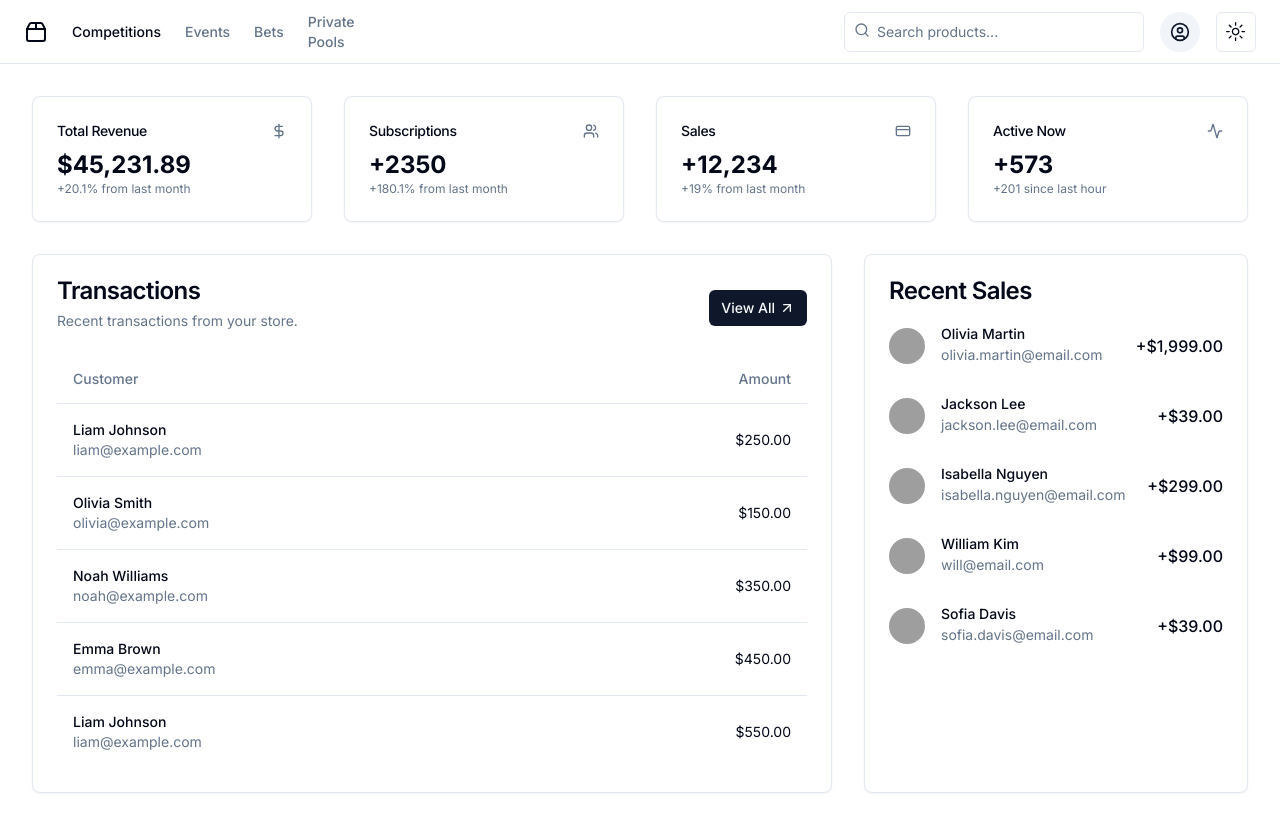
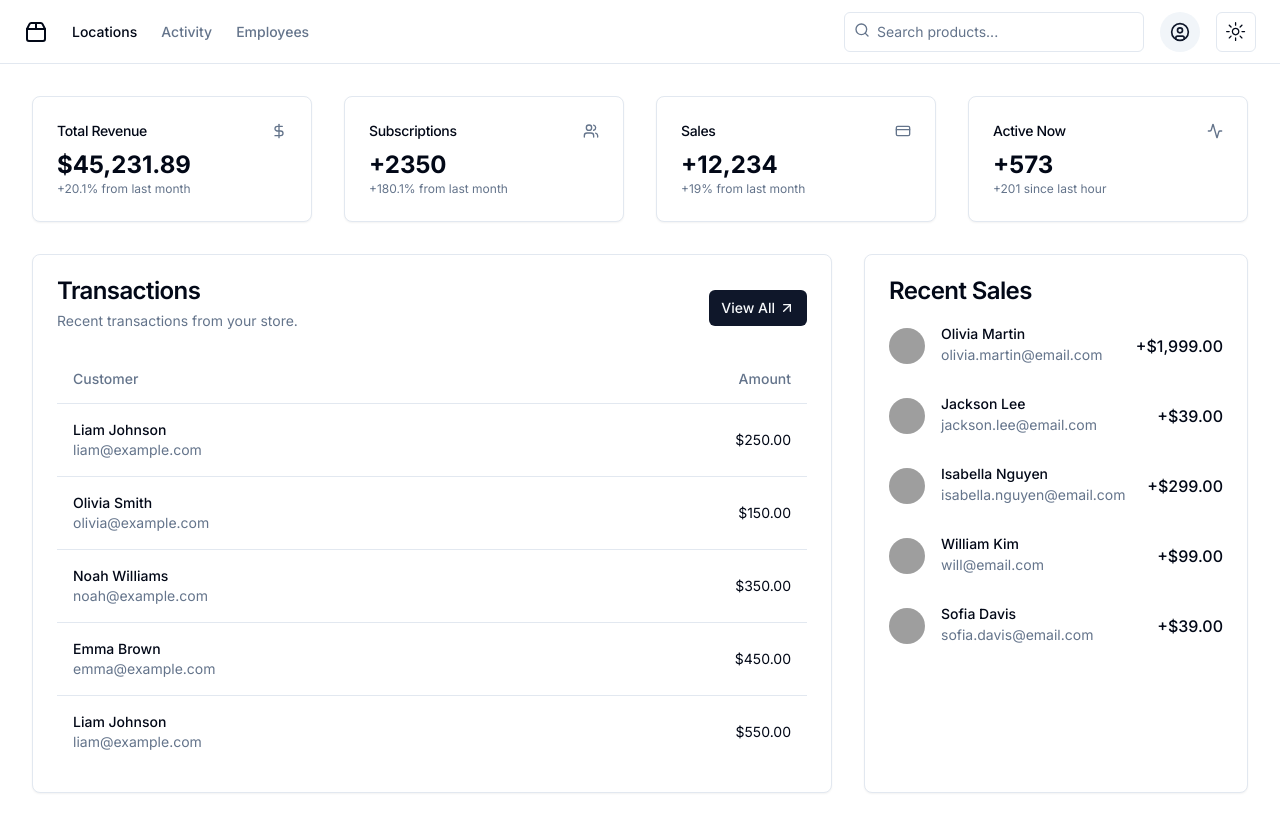
Before and after one commit to djfeld01/acm_manager_2024, a Next.js app: page / in a window 1280 px wide. Shown: the top 832 px of the page. Built offline with nearby package versions, Linux system fonts and the light colour scheme; grey boxes are pictures that could not be loaded.

Commit message:
Set up the menu and layout

```diff
--- a/src/components/navigation/topmenu.tsx
+++ b/src/components/navigation/topmenu.tsx
@@ -25,32 +25,26 @@ export default function TopMenu() {
           className="flex items-center gap-2 text-lg font-semibold md:text-base"
         >
           <Package2 className="h-6 w-6" />
-          <span className="sr-only">PariBet</span>
+          <span className="sr-only">ACM Dashboard</span>
         </Link>
         <Link
-          href="/competitions"
+          href="/locations"
           className="text-foreground transition-colors hover:text-foreground"
         >
-          Competitions
+          Locations
         </Link>
         <Link
-          href="/events"
+          href="/activity"
           className="text-muted-foreground transition-colors hover:text-foreground"
         >
-          Events
+          Activity
         </Link>
 
         <Link
-          href="/bets"
+          href="/employees"
           className="text-muted-foreground transition-colors hover:text-foreground"
         >
-          Bets
-        </Link>
-        <Link
-          href="/privatepools"
-          className="text-muted-foreground transition-colors hover:text-foreground"
-        >
-          Private Pools
+          Employees
         </Link>
       </nav>
       <Sheet>
@@ -67,22 +61,16 @@ export default function TopMenu() {
               className="flex items-center gap-2 text-lg font-semibold"
             >
               <Package2 className="h-6 w-6" />
-              <span className="sr-only">PariBet</span>
+              <span className="sr-only">ACM Dashboard</span>
             </Link>
-            <Link href="/competitions" className="hover:text-foreground">
-              Competitions
+            <Link href="/locations" className="hover:text-foreground">
+              Locations
             </Link>
             <Link
-              href="/events"
+              href="/activity"
               className="text-muted-foreground hover:text-foreground"
             >
-              Events
-            </Link>
-            <Link
-              href="/privatepools"
-              className="text-muted-foreground hover:text-foreground"
-            >
-              Private Pools
+              Activity
             </Link>
           </nav>
         </SheetContent>
```
